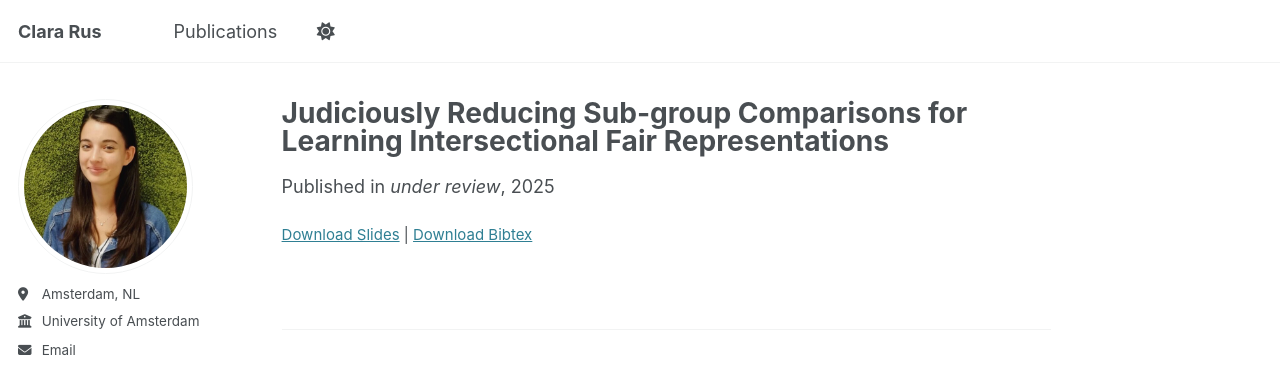
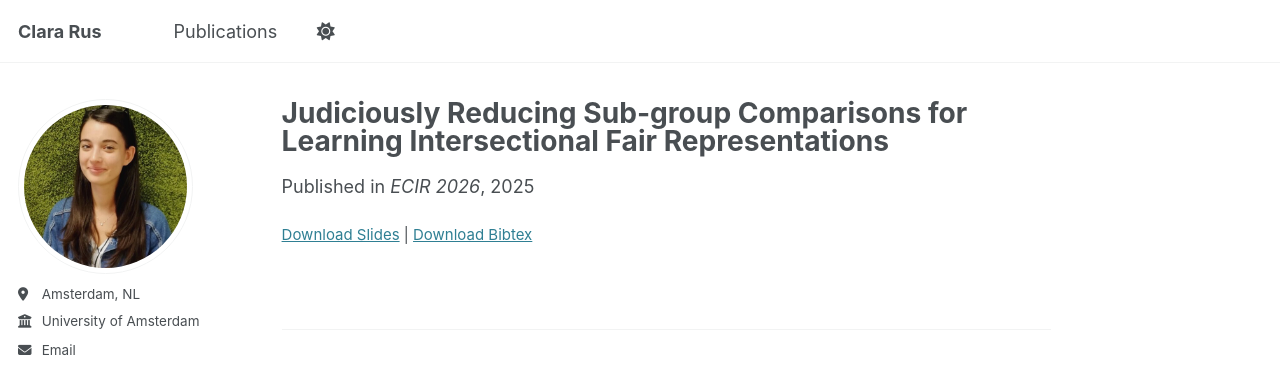
Before and after one commit to ClaraRus/ClaraRus.github.io, a Jekyll site: the page built from _publications/2025-10-01-intersectional.md, in a window 1280 px wide. Shown: the top 369 px of the page. Built offline with Jekyll 4.4.1, drawn with Linux system fonts in a browser that asks for light colours; some web fonts are replaced; some of the changed lines change nothing that is shown.

Commit message:
Revise excerpt and update publication venue
Updated the excerpt to provide a detailed overview of the research on intersectional fairness in ranking systems. Changed the venue from 'under review' to 'ECIR 2026'.

```diff
--- a/_publications/2025-10-01-intersectional.md
+++ b/_publications/2025-10-01-intersectional.md
@@ -3,9 +3,9 @@
 authors: 'Clara Rus, Andrew Yates, Maarten de Rijke'
 collection: publications
 category: manuscripts
-excerpt: ''
+excerpt: 'Ensuring fairness in ranking systems is critical to avoid discriminatory outcomes towards minority groups in high stakes domains such as recruitment. Most fairness interventions only address fairness for one or more binary groups without accounting for intersectional fairness. We study the problem of achieving intersectional fairness in ranking systems, where individuals may face compounded disadvantages. We adapt and extend pre-processing fairness intervention methods to optimize for intersectional group fairness. As the number of intersectional sub-groups grows exponentially with the number of attributes, optimization becomes computationally expensive. We propose to reduce the number of sub-group comparisons when optimizing for intersectional fairness, based on the highest disparities between sub-groups. We show that limiting sub-group comparisons achieves comparable or better intersectional fairness. We validate this on three real-world datasets and a simulated setup designed to test robustness to intersectional fairness challenges.'
 date: 2025-11-25
-venue: 'under review'
+venue: 'ECIR 2026'
 slidesurl: ''
 paperurl: ''
 bibtexurl: ''
```
